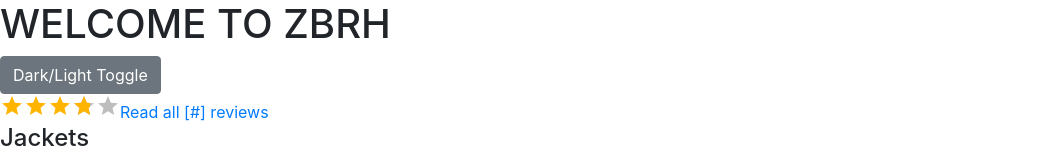
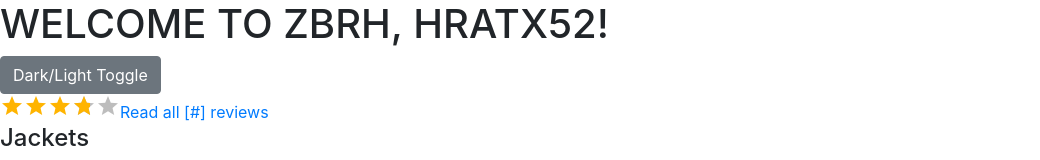
Before and after one commit to k12kekeal/ZBRH, a React (Create React App) app in the folder ZBRH/react-client/: page / in a window 1280 px wide. Shown: the top 160 px of the page, without its empty margins (0-1040 px from the left). Built offline with nearby package versions, Linux system fonts and the light colour scheme; no server answers.

Commit message:
Say hi to HRATX52!

```diff
--- a/ZBRH/react-client/src/App.jsx
+++ b/ZBRH/react-client/src/App.jsx
@@ -51,7 +51,7 @@ class App extends React.Component {
     return (
       <>
         <h1>
-          WELCOME TO ZBRH  {name}
+          WELCOME TO ZBRH, HRATX52!  {name}
         </h1>
         <button type="button" className="btn btn-secondary" onClick={this.toggleDarkLight}>
           Dark/Light Toggle
```
